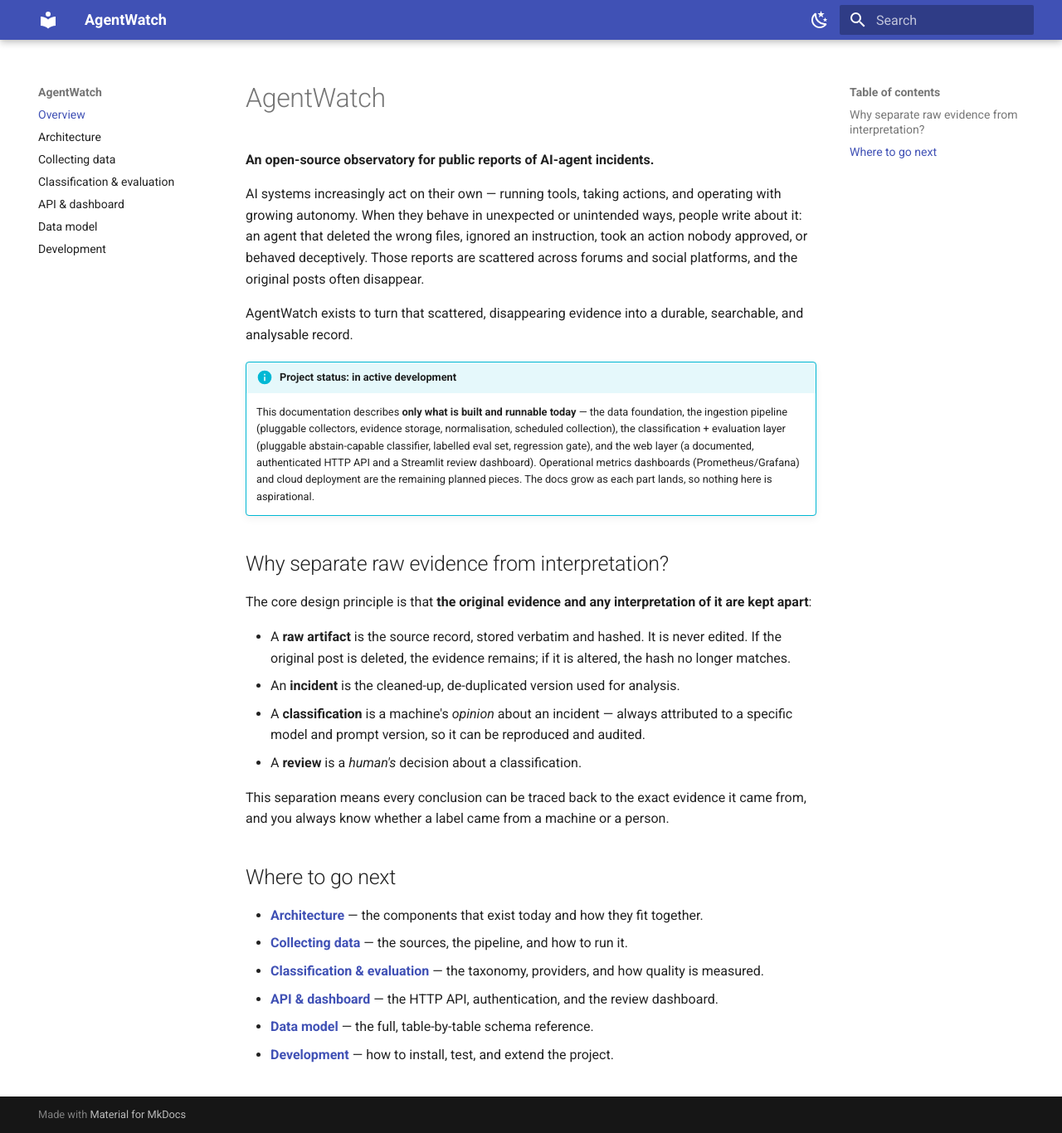
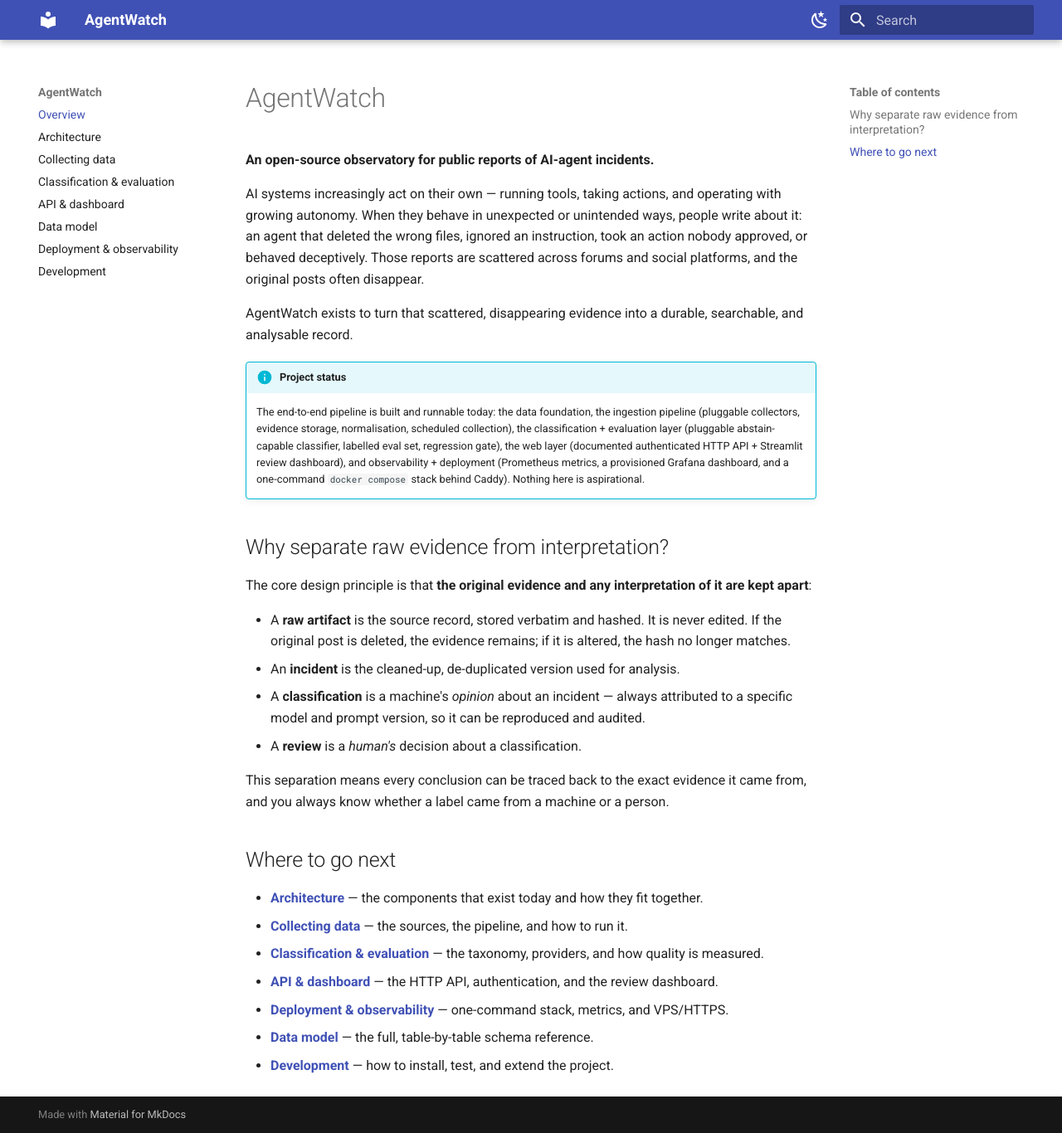
Before and after one commit to kohsheen1234/Open-source-AI-Incident-Observatory, an MkDocs documentation site: the page built from docs/index.md, in a window 1280 px wide and 1366 px high. Shown: the whole window at 83% size. Built offline with MkDocs 1.6.1 and Material for MkDocs 9.7.7, drawn with Linux system fonts in a browser that asks for light colours.

Commit message:
docs: full-stack deployment and observability

```diff
--- a/docs/index.md
+++ b/docs/index.md
@@ -11,15 +11,14 @@
 AgentWatch exists to turn that scattered, disappearing evidence into a durable,
 searchable, and analysable record.
 
-!!! info "Project status: in active development"
-    This documentation describes **only what is built and runnable today** — the data
-    foundation, the ingestion pipeline (pluggable collectors, evidence storage,
-    normalisation, scheduled collection), the classification + evaluation layer
-    (pluggable abstain-capable classifier, labelled eval set, regression gate), and
-    the web layer (a documented, authenticated HTTP API and a Streamlit review
-    dashboard). Operational metrics dashboards (Prometheus/Grafana) and cloud
-    deployment are the remaining planned pieces. The docs grow as each part lands, so
-    nothing here is aspirational.
+!!! info "Project status"
+    The end-to-end pipeline is built and runnable today: the data foundation, the
+    ingestion pipeline (pluggable collectors, evidence storage, normalisation,
+    scheduled collection), the classification + evaluation layer (pluggable
+    abstain-capable classifier, labelled eval set, regression gate), the web layer
+    (documented authenticated HTTP API + Streamlit review dashboard), and observability
+    + deployment (Prometheus metrics, a provisioned Grafana dashboard, and a one-command
+    `docker compose` stack behind Caddy). Nothing here is aspirational.
 
 ## Why separate raw evidence from interpretation?
 
@@ -44,5 +43,6 @@
 - **[Collecting data](collection.md)** — the sources, the pipeline, and how to run it.
 - **[Classification & evaluation](classification.md)** — the taxonomy, providers, and how quality is measured.
 - **[API & dashboard](api.md)** — the HTTP API, authentication, and the review dashboard.
+- **[Deployment & observability](deployment.md)** — one-command stack, metrics, and VPS/HTTPS.
 - **[Data model](data-model.md)** — the full, table-by-table schema reference.
 - **[Development](development.md)** — how to install, test, and extend the project.
--- a/mkdocs.yml
+++ b/mkdocs.yml
@@ -31,4 +31,5 @@
   - Classification & evaluation: classification.md
   - API & dashboard: api.md
   - Data model: data-model.md
+  - Deployment & observability: deployment.md
   - Development: development.md
```
Also changed, not shown: README.md (+36 -12 lines), docs/architecture.md (+20 -2 lines), docs/deployment.md (added, +86 -0 lines).
